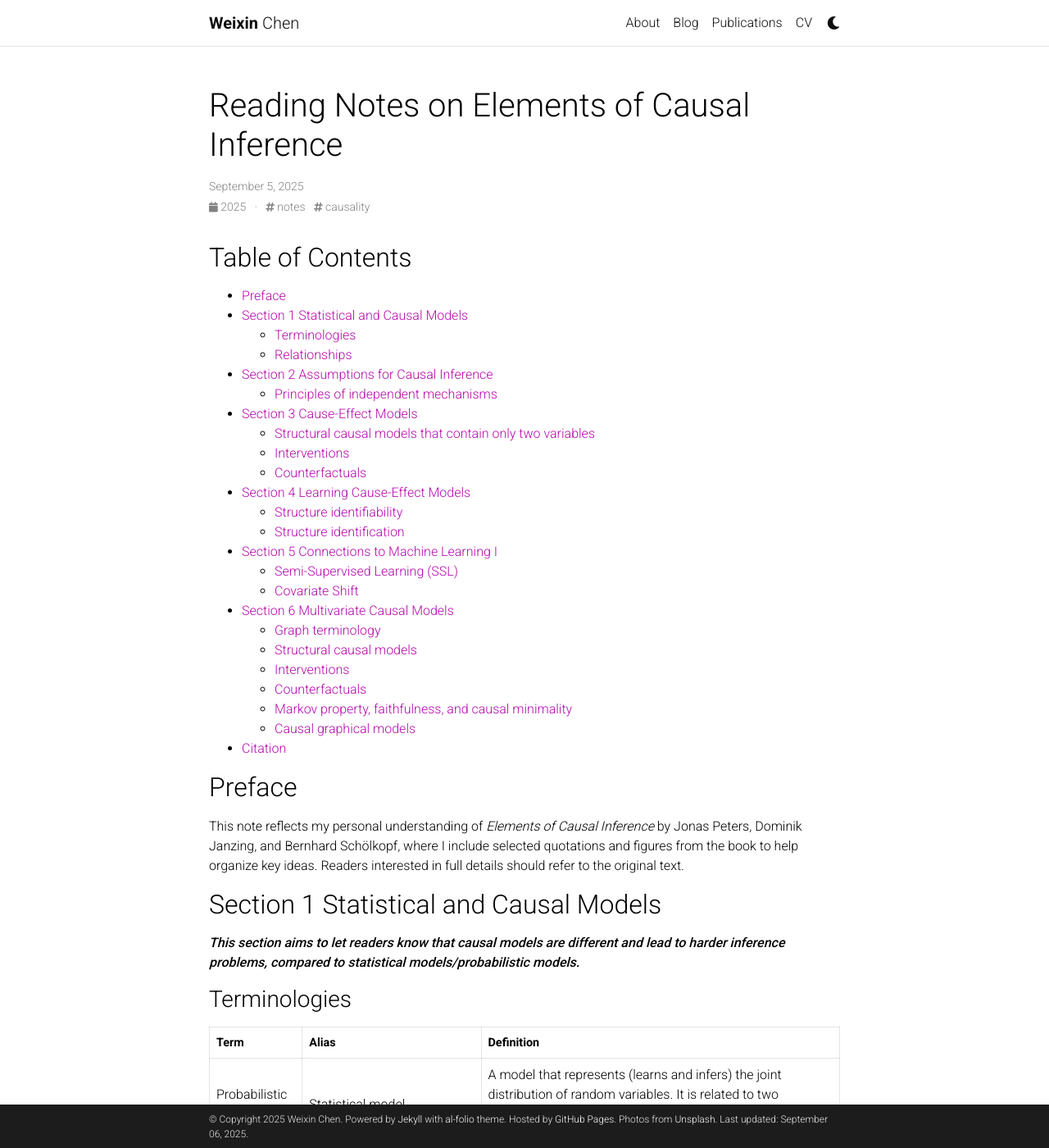
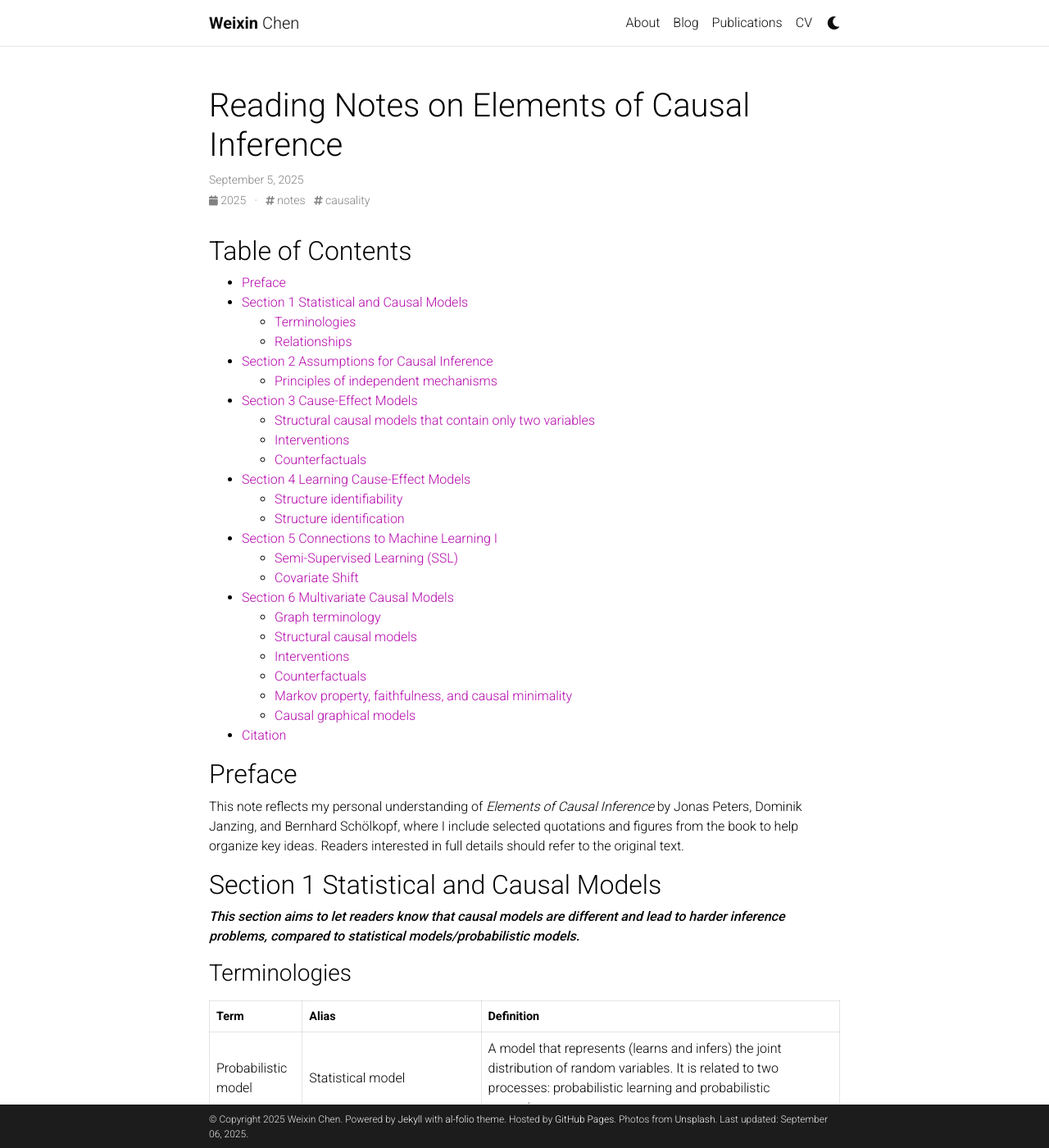
Before and after one commit to chenweixin107/chenweixin107.github.io, a Jekyll site: the page built from _posts/2025-09-05-causal-inference-notes.md, in a window 1280 px wide and 1400 px high. Shown: the whole window at 82% size. Built offline with Jekyll 4.4.1, drawn with Linux system fonts in a browser that asks for light colours; full-size pictures stand in for the smaller copies a plugin makes; comment, search, counter and statistics services are not loaded; a style sheet for code colours, icons or effects is not loaded.

Commit message:
Update _base.scss

```diff
--- a/_sass/_base.scss
+++ b/_sass/_base.scss
@@ -6,12 +6,6 @@
 
 p, h1, h2, h3, h4, h5, h6, em, div, li, span, strong {
   color: var(--global-text-color);
-}
-
-// Make all headings bold with proper spacing
-h1, h2, h3, h4, h5, h6 {
-  margin-top: 1rem;
-  margin-bottom: 1rem;
 }
 
 hr {
```
